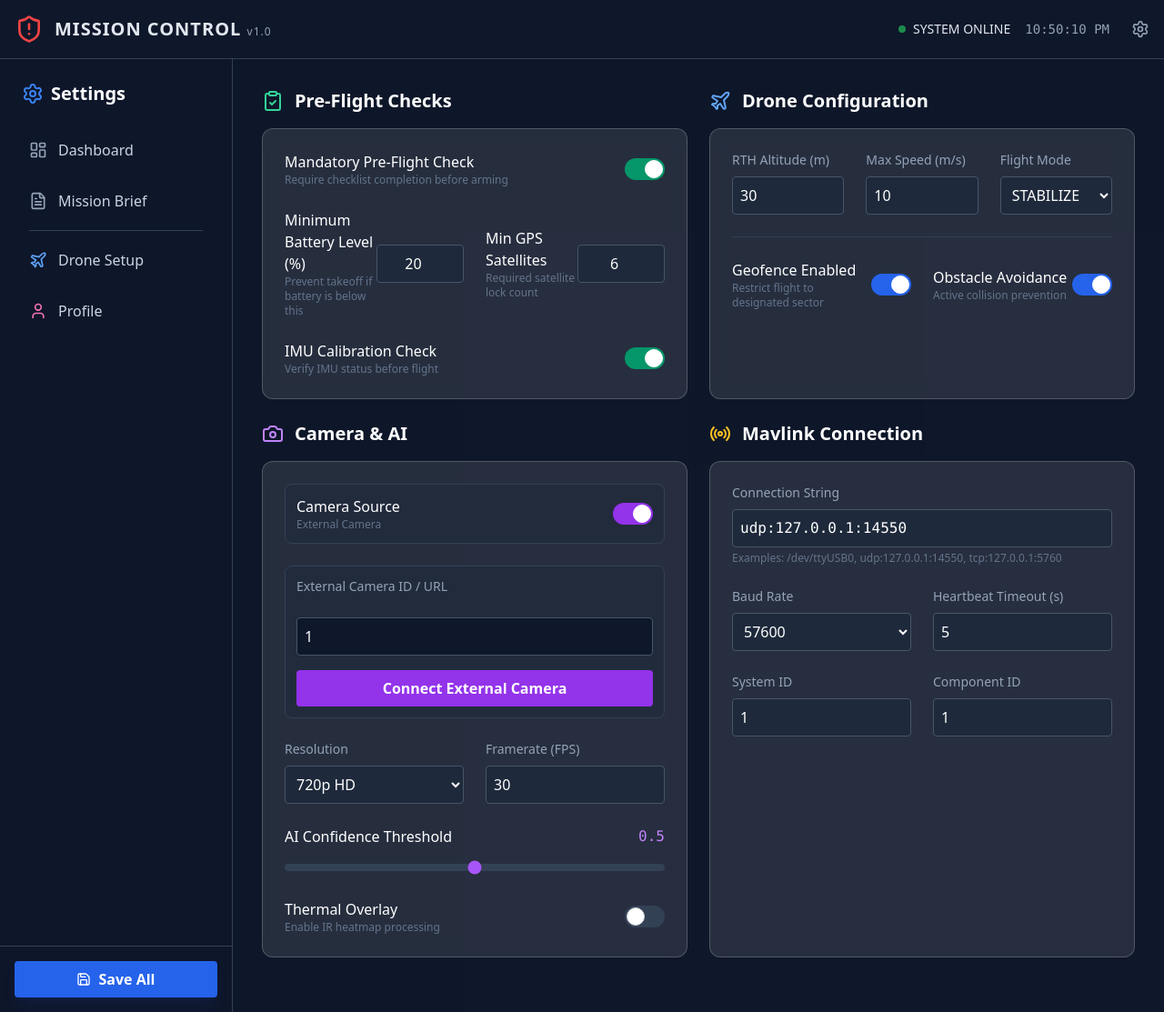
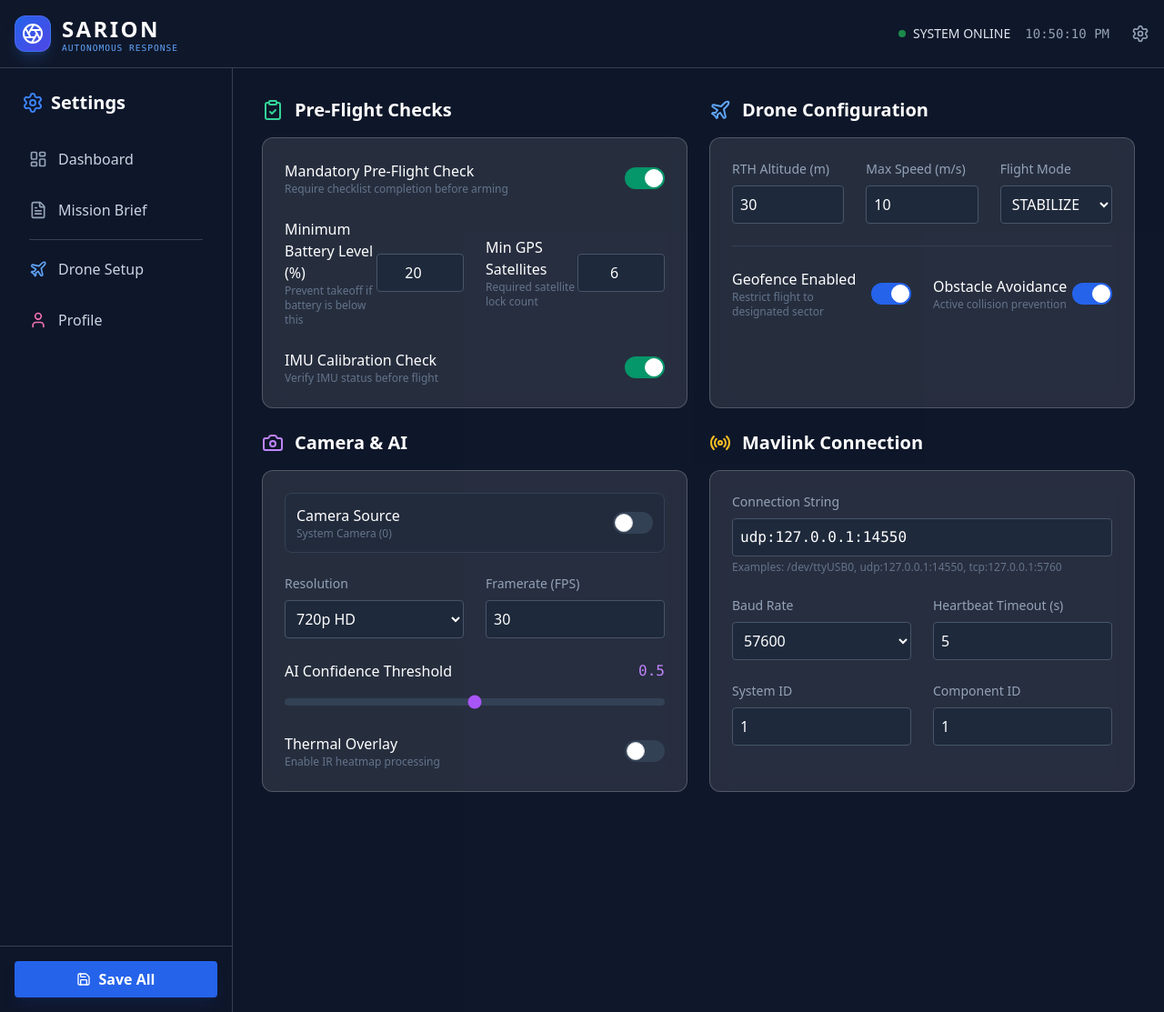
Before and after one commit to flyingvaibhav/flood-survival-detection-drone, a FastAPI app: page /settings in a window 1280 px wide. Shown: the whole page at 91% size. Run offline with FastAPI, Linux system fonts and the light colour scheme; some libraries are stand-ins or nearby versions.

Commit message:
feat: MVP made

```diff
--- a/Mission-Control/app/templates/layout.html
+++ b/Mission-Control/app/templates/layout.html
@@ -23,8 +23,13 @@
 <body class="h-screen flex flex-col overflow-hidden">
     <header class="bg-slate-900 border-b border-slate-700 p-4 flex justify-between items-center">
         <a href="/" class="flex items-center gap-3 hover:opacity-80 transition-opacity">
-            <i data-lucide="shield-alert" class="text-red-500 w-8 h-8"></i>
-            <h1 class="text-xl font-bold tracking-wider">MISSION CONTROL <span class="text-xs text-slate-400 font-normal">v1.0</span></h1>
+            <div class="relative w-10 h-10 flex items-center justify-center bg-gradient-to-br from-blue-600 to-indigo-600 rounded-xl shadow-lg shadow-blue-500/20 border border-blue-400/30">
+                <i data-lucide="aperture" class="text-white w-6 h-6 animate-spin-slow"></i>
+            </div>
+            <div class="flex flex-col">
+                <h1 class="text-2xl font-black tracking-widest text-white font-sans">SARION</h1>
+                <span class="text-[0.6rem] text-blue-400 font-mono tracking-widest uppercase leading-none">Autonomous Response</span>
+            </div>
         </a>
         <div class="flex gap-4 text-sm items-center">
             <div class="flex items-center gap-2">
--- a/Mission-Control/user_settings.json
+++ b/Mission-Control/user_settings.json
@@ -19,7 +19,7 @@
         "thermal_enabled": false,
         "auto_record": true,
         "ai_confidence": 0.5,
-        "camera_source": 1
+        "camera_source": 0
     },
     "mavlink": {
         "connection_string": "udp:127.0.0.1:14550",
```
Also changed, not shown: Mission-Control/app/templates/landing.html (+5 -4 lines).
